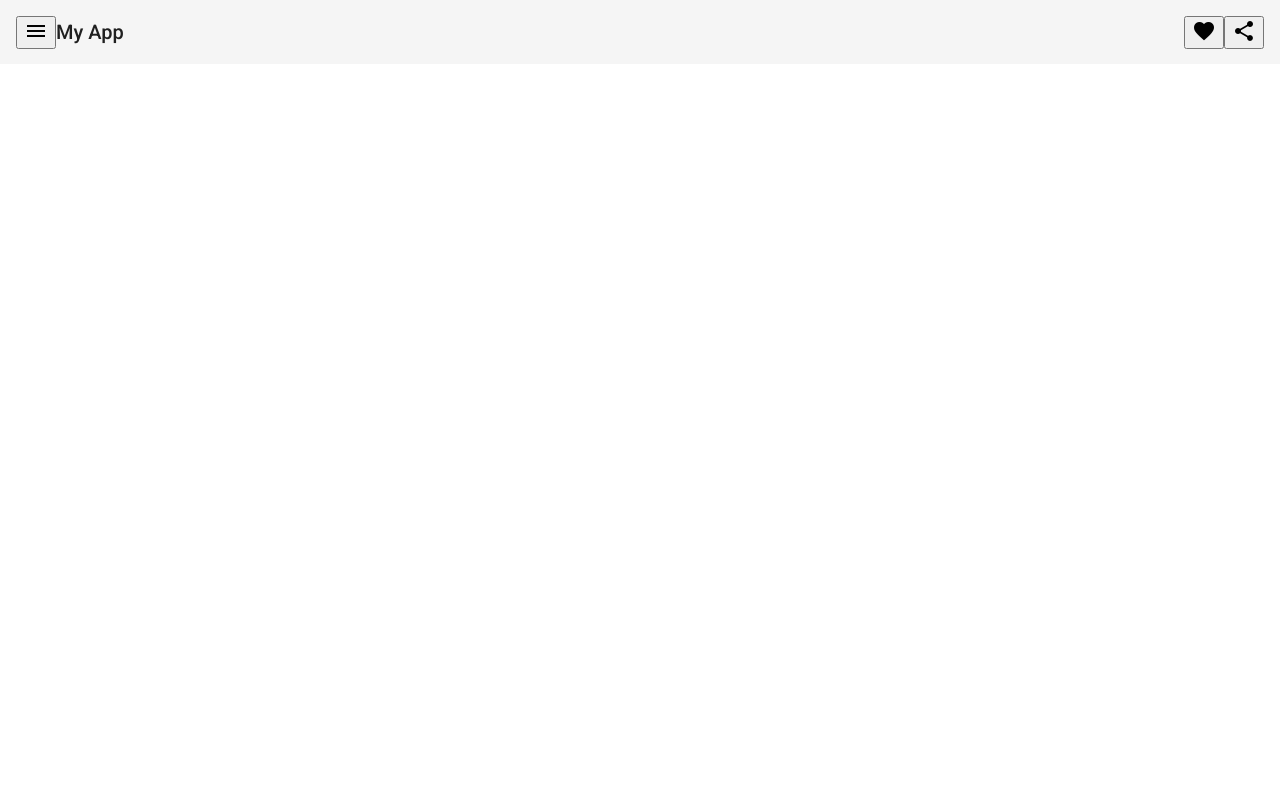
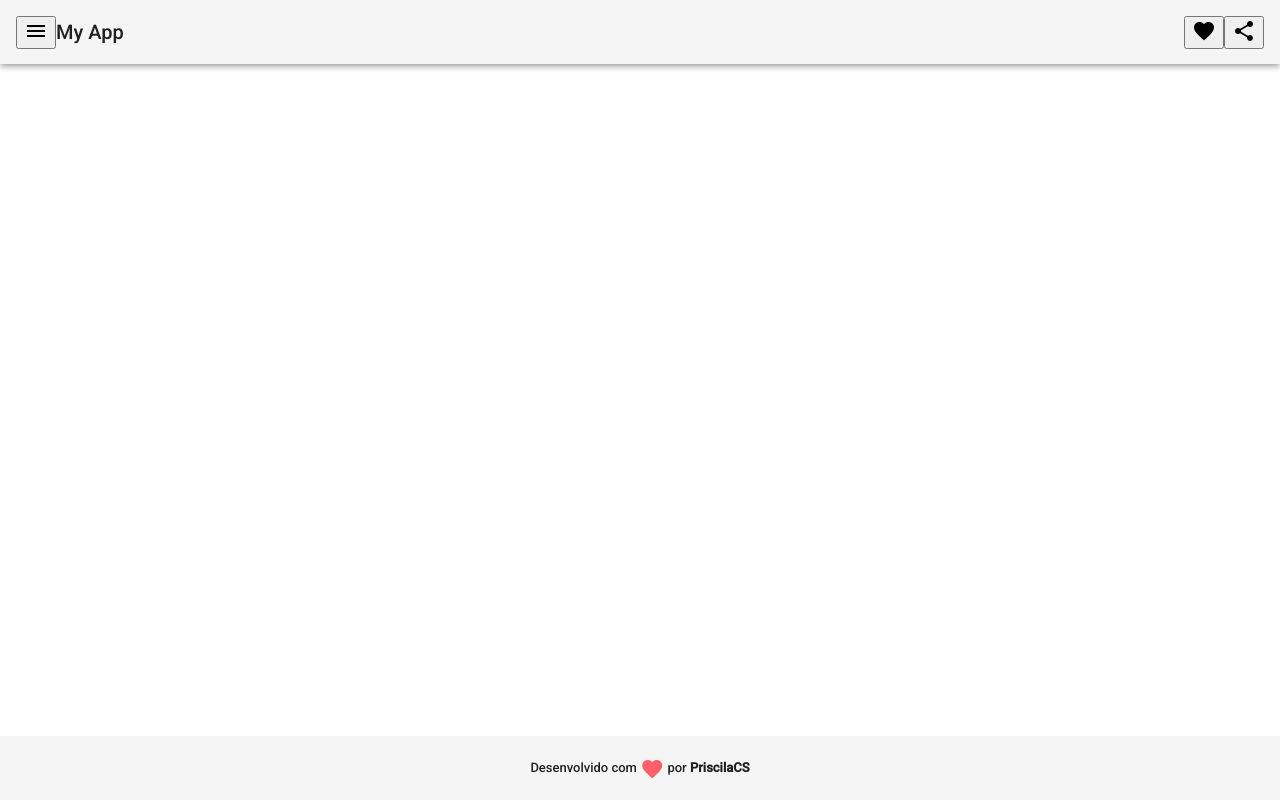
Before and after one commit to SuayMack/DesafioDesenvolvendoSPAcom-Angular, an Angular app: page / in a window 1280 px wide. Built offline with nearby package versions, Linux system fonts and the light colour scheme.

Commit message:
Criação e estilização do componente footer

```diff
--- a/src/app/app-routing.module.ts
+++ b/src/app/app-routing.module.ts
@@ -5,7 +5,7 @@
 const routes: Routes = [
   {
     path: '',
-    component: HeaderComponent
+    component: HeaderComponent,
   }
 ];
 
--- a/src/app/app.component.html
+++ b/src/app/app.component.html
@@ -1 +1,2 @@
 <router-outlet></router-outlet>
+<spa-footer></spa-footer>
--- a/src/app/app.module.ts
+++ b/src/app/app.module.ts
@@ -9,12 +9,14 @@
 import {MatToolbarModule} from '@angular/material/toolbar';
 import {MatIconModule} from '@angular/material/icon';
 import { FooterComponent } from './footer/footer.component';
+import { NavComponent } from './nav/nav.component';
 
 @NgModule({
   declarations: [
     AppComponent,
     HeaderComponent,
-    FooterComponent
+    FooterComponent,
+    NavComponent
   ],
   imports: [
     BrowserModule,
--- a/src/app/footer/footer.component.css
+++ b/src/app/footer/footer.component.css
@@ -0,0 +1,10 @@
+.footer {
+    position: fixed;
+    bottom:0;
+
+    display:flex;
+    align-items: center;
+    justify-content: center;
+
+    font-size: small;
+}
--- a/src/app/footer/footer.component.html
+++ b/src/app/footer/footer.component.html
@@ -1 +1,6 @@
-<p>footer works!</p>
+<mat-toolbar class="footer">
+    <span>Desenvolvido com
+        <i class="material-icons md-18 red v-middle">favorite</i>
+        por <strong>PriscilaCS</strong>
+    </span>
+</mat-toolbar>
--- a/src/app/header/header.component.html
+++ b/src/app/header/header.component.html
@@ -1,4 +1,4 @@
-<mat-toolbar>
+<mat-toolbar class="mat-elevation-z4">
     <button mat-icon-button class="example-icon" aria-label="Example icon-button with menu icon">
         <mat-icon>menu</mat-icon>
     </button>
--- /dev/null
+++ b/src/app/nav/nav.component.html
@@ -0,0 +1 @@
+<p>nav works!</p>
--- /dev/null
+++ b/src/app/nav/nav.component.ts
@@ -0,0 +1,15 @@
+import { Component, OnInit } from '@angular/core';
+
+@Component({
+  selector: 'spa-nav',
+  templateUrl: './nav.component.html',
+  styleUrls: ['./nav.component.css']
+})
+export class NavComponent implements OnInit {
+
+  constructor() { }
+
+  ngOnInit(): void {
+  }
+
+}
--- a/src/styles.css
+++ b/src/styles.css
@@ -2,3 +2,10 @@
 
 html, body { height: 100%; }
 body { margin: 0; font-family: Roboto, "Helvetica Neue", sans-serif; }
+
+.red {
+    color: rgb(277,94,107);
+}
+.v-middle {
+    vertical-align: middle;
+}
```
Also changed, not shown: src/app/nav/nav.component.css (added), 1 other file (tests, documents, lock files or other folders).
